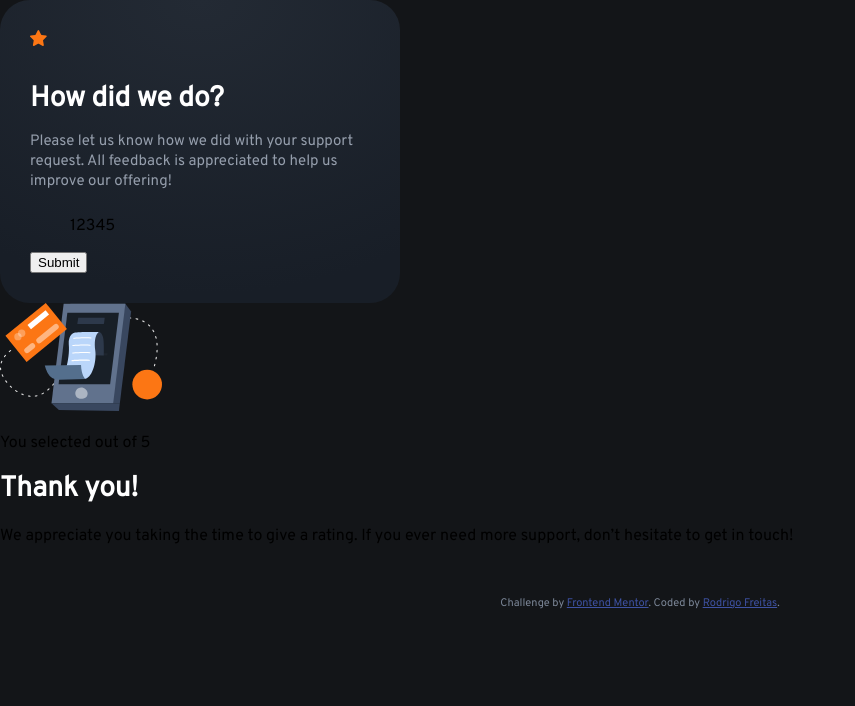
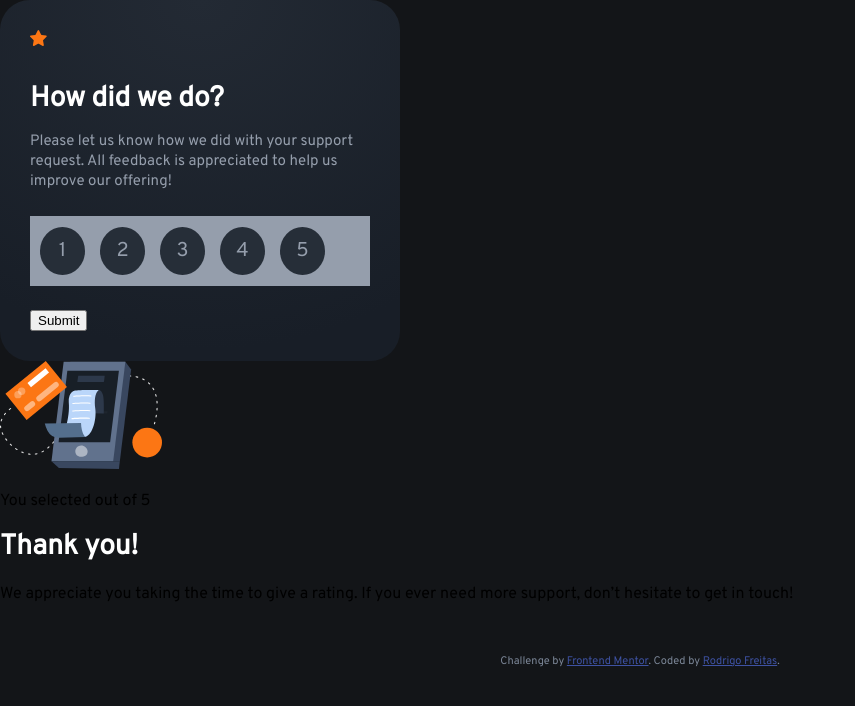
Before and after one commit to Rodjfreitas/interactive-rating-component-main, a plain HTML site: page src/index.html in a window 1280 px wide. Shown: the whole page, without its empty margins (0-855 px from the left). Drawn offline with Linux system fonts and the light colour scheme.

Commit message:
rating list styling.

```diff
--- a/src/Style.css
+++ b/src/Style.css
@@ -48,11 +48,29 @@ h1{
 
 ul{
     display: flex;
+    background-color: #959eac;
+    justify-content: left;
     align-items: center;
+    margin-bottom: 24px;
+    height: 70px;
 }
 
 ul li{
+    margin: auto;
     list-style-type: none;
+    background-color:#262e38 ;
+    height: 48px;
+    width: 100px;
+    display: flex;
+    justify-content: center;
+    align-items: center;
+    border-radius: 50%;
+    margin-right: 15px;
+    position: relative;
+    left: -30px;
+    color: #959eac;
+    font-weight: 500;
+    font-size: 20px;
 }
 
 
```
